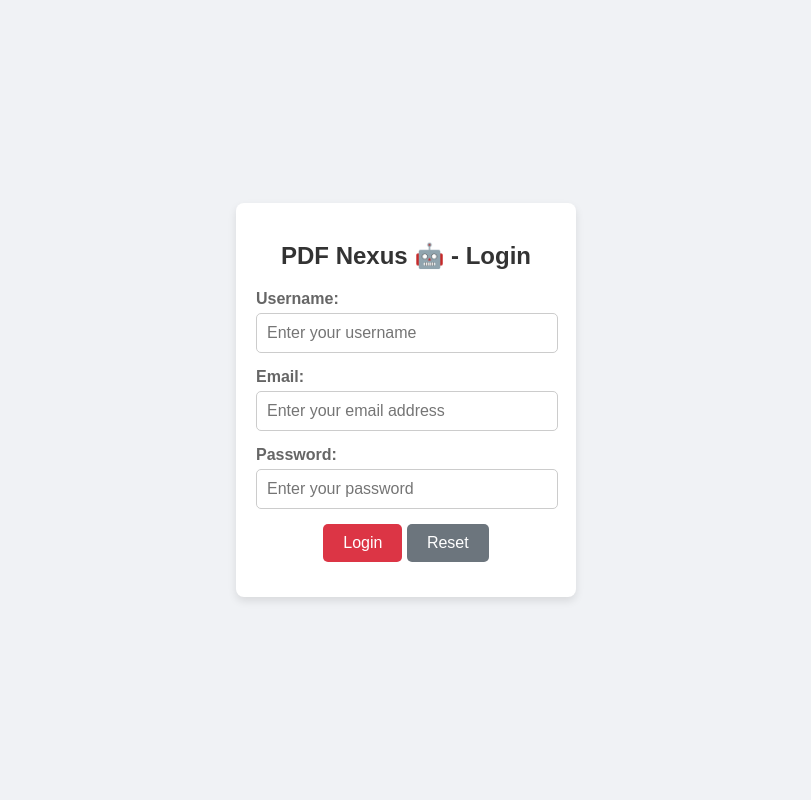
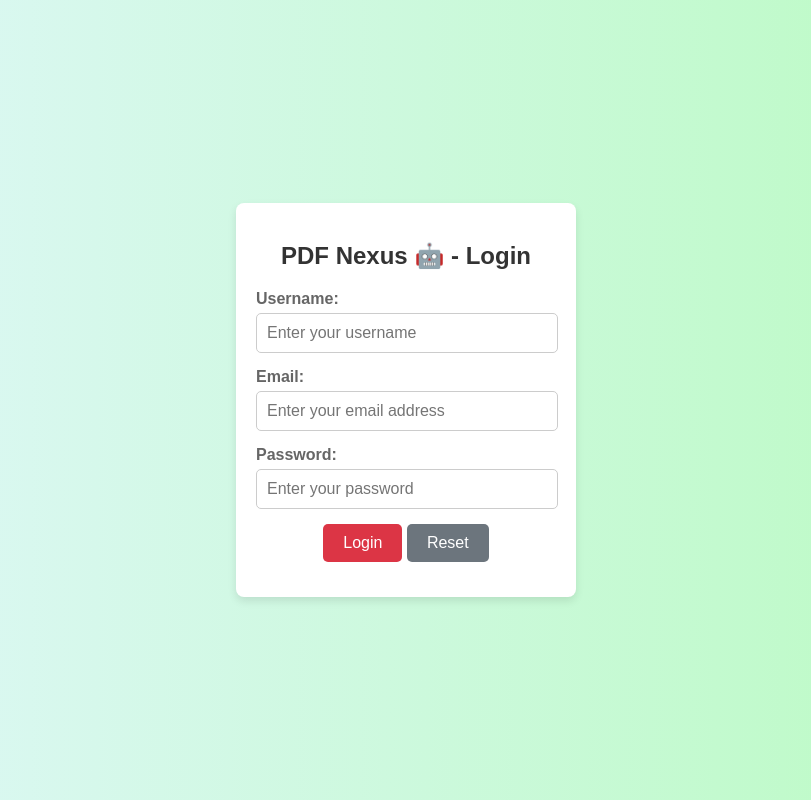
Before and after one commit to shahram8708/PDF-Nexus, a Flask app: page /login in a window 1280 px wide. Shown: the whole page, without its empty margins (234-1045 px from the left). Run offline with Flask 3, Linux system fonts and the light colour scheme.

Commit message:
Update login.html

```diff
--- a/templates/login.html
+++ b/templates/login.html
@@ -20,7 +20,7 @@
     <style>
         body {
             font-family: Arial, sans-serif;
-            background-color: #f0f2f5;
+            background: linear-gradient(to right, #e0f7fa, #b9fbc0);
             display: flex;
             justify-content: center;
             align-items: center;
```
